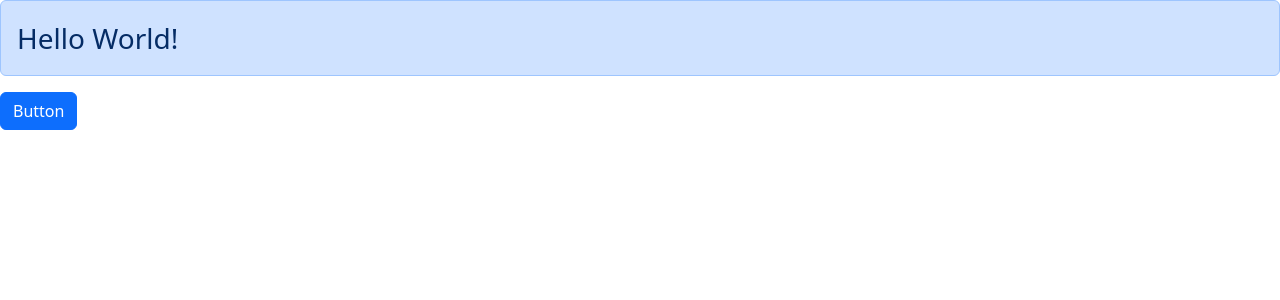
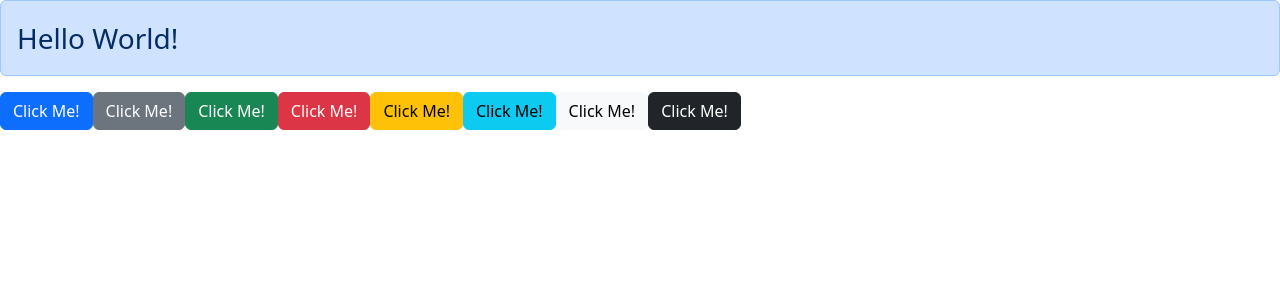
Before and after one commit to sdmans/react-game-app, a React (Vite) app: page / in a window 1280 px wide. Shown: the top 300 px of the page. Built offline with nearby package versions, Linux system fonts and the light colour scheme.

Commit message:
Creating list of buttons using map

```diff
--- a/src/components/Button.tsx
+++ b/src/components/Button.tsx
@@ -1,5 +1,5 @@
 const Button = () => {
-  const btnClasses = [
+  const classes = [
     "primary",
     "secondary",
     "success",
@@ -9,7 +9,24 @@ const Button = () => {
     "light",
     "dark",
   ];
-  return <button className="btn btn-primary">Button</button>;
+  const log = (name: string): void => {
+    console.log("Logging: ", name);
+  };
+  return (
+    <>
+      {classes.map((name, index) => (
+        <button
+          className={`btn btn-${name}`}
+          key={name + index}
+          onClick={() => {
+            log(name);
+          }}
+        >
+          Click Me!
+        </button>
+      ))}
+    </>
+  );
 };
 
 export default Button;
```
